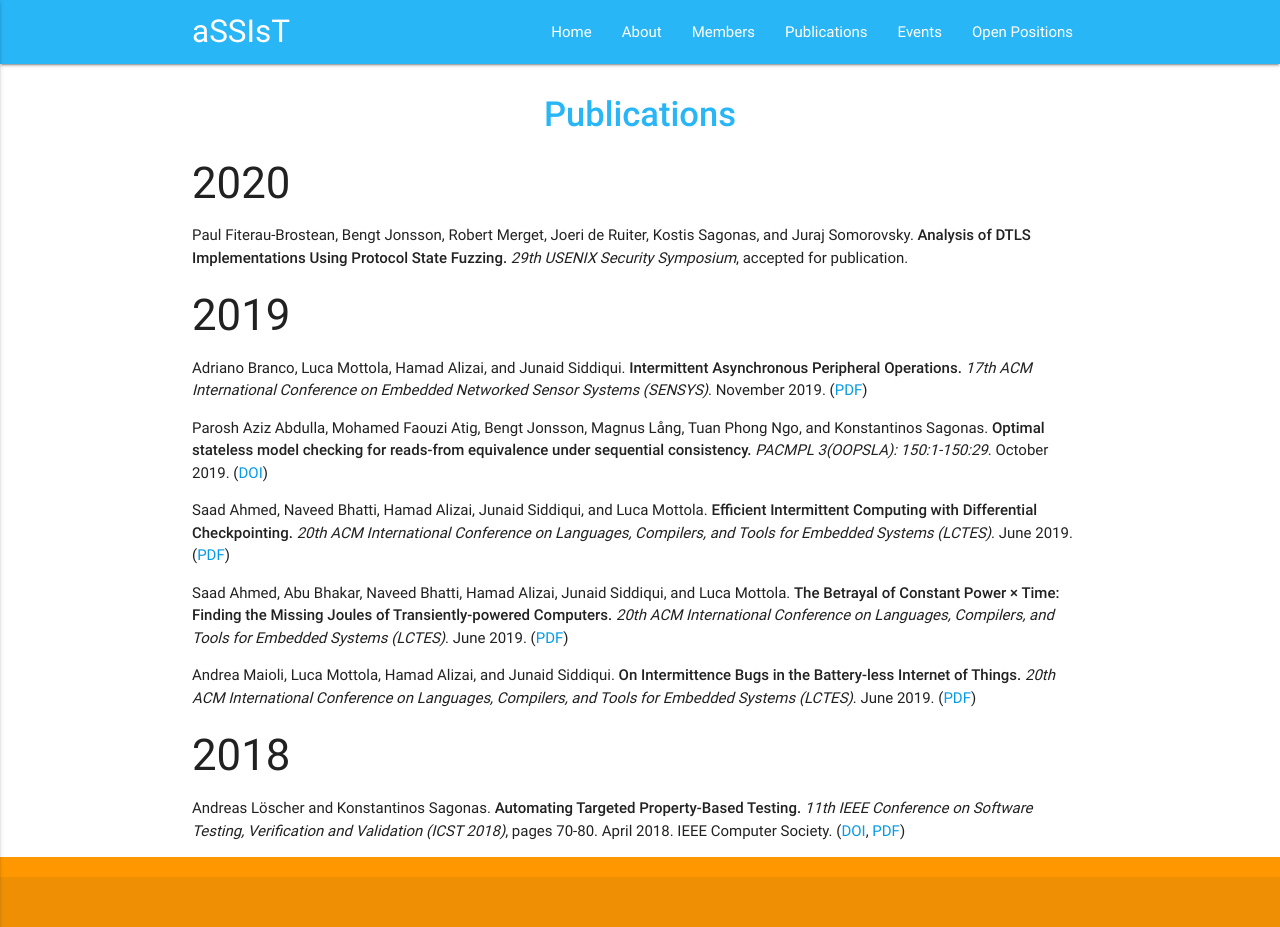
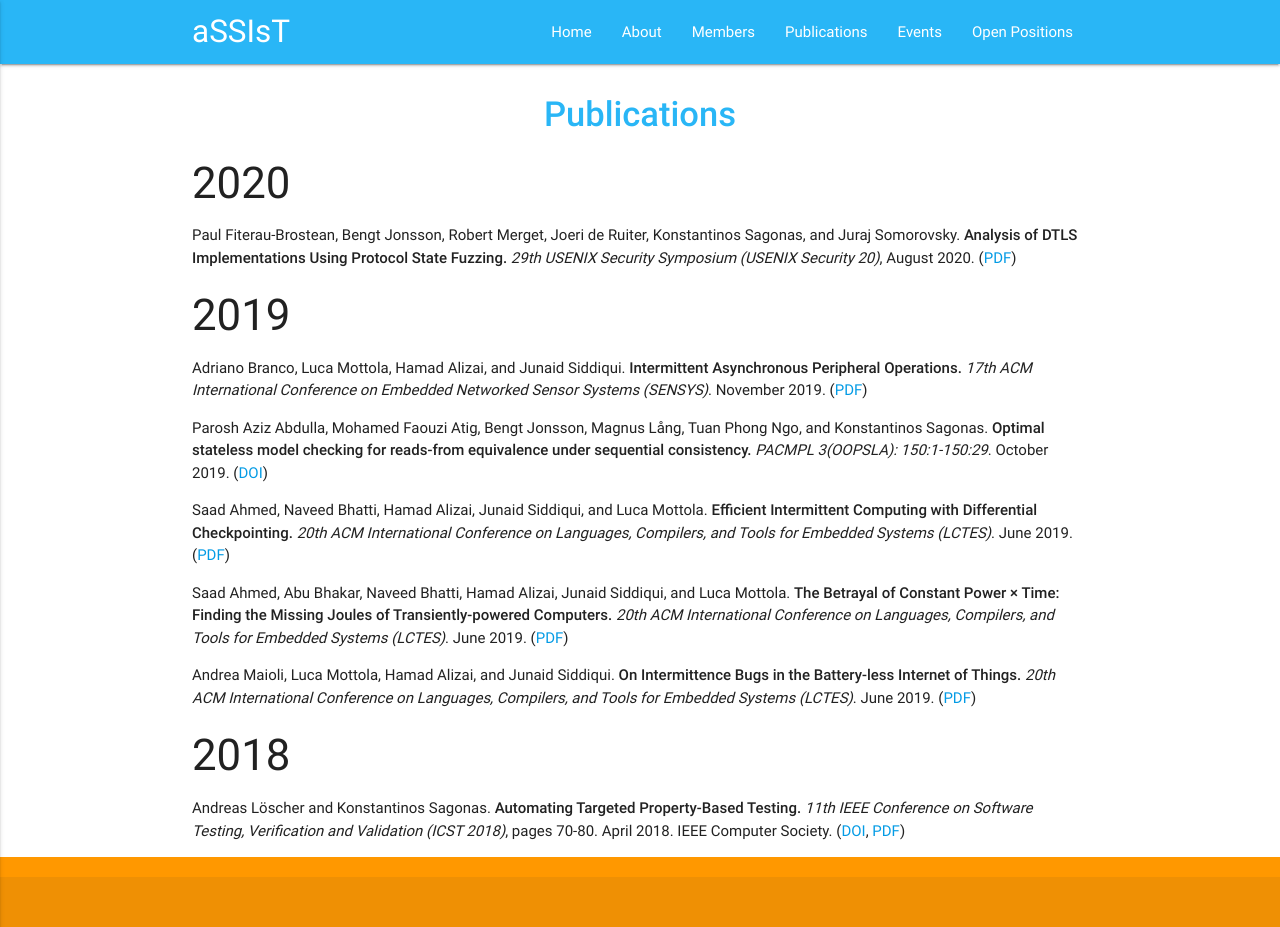
Before and after one commit to assist-project/assist-project.github.io, a Jekyll site: the page built from 03-publications.md, in a window 1280 px wide. Built offline with Jekyll 4.4.1, drawn with Linux system fonts in a browser that asks for light colours.

Commit message:
Add link to DTLS USENIX publication

```diff
--- a/03-publications.md
+++ b/03-publications.md
@@ -6,7 +6,9 @@ permalink: /publications/
 
 ### 2020
 
-- Paul Fiterau-Brostean, Bengt Jonsson, Robert Merget, Joeri de Ruiter, Kostis Sagonas, and Juraj Somorovsky. **Analysis of DTLS Implementations Using Protocol State Fuzzing.** _29th USENIX Security Symposium_, accepted for publication.
+- Paul Fiterau-Brostean, Bengt Jonsson, Robert Merget, Joeri de Ruiter, Konstantinos Sagonas, and Juraj Somorovsky. **Analysis of DTLS Implementations Using Protocol State Fuzzing.** _29th USENIX Security Symposium (USENIX Security 20)_, August 2020. ([PDF][DTLS@USENIX-20])
+
+ [DTLS@USENIX-20]: https://www.usenix.org/conference/usenixsecurity20/presentation/fiterau-brostean
 
 ### 2019
 
```
